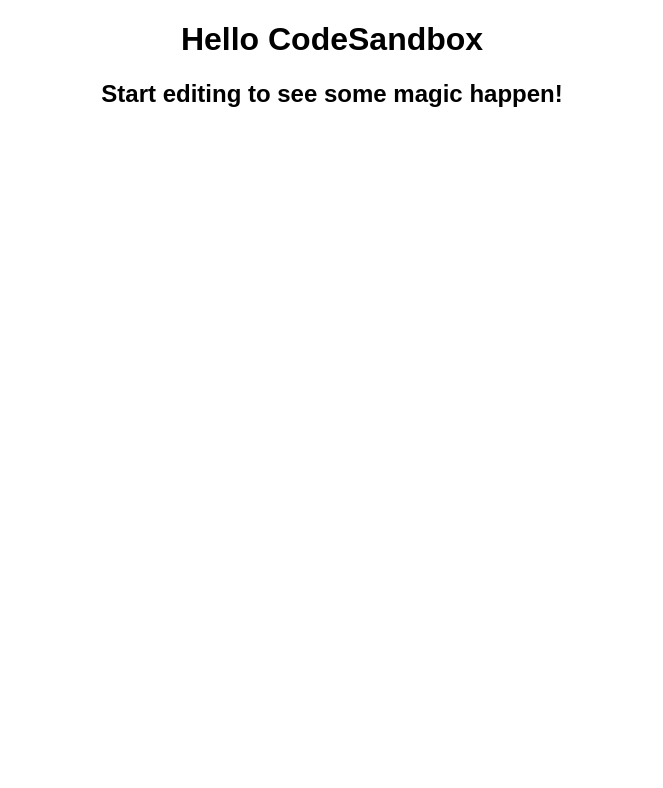
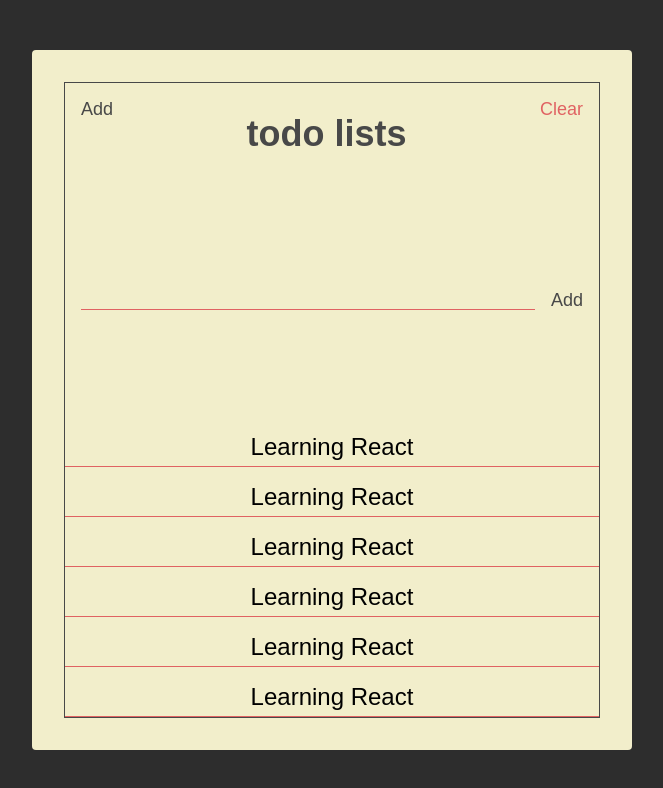
Before and after one commit to gilangp1/React-todolist, a React (Create React App) app: page / in a window 1280 px wide. Shown: the top 788 px of the page, without its empty margins (308-971 px from the left). Built offline with nearby package versions, Linux system fonts and the light colour scheme.

Commit message:
migrasi html css ke react

```diff
--- a/src/App.js
+++ b/src/App.js
@@ -3,9 +3,42 @@
 
 export default function App() {
   return (
-    <div className="App">
-      <h1>Hello CodeSandbox</h1>
-      <h2>Start editing to see some magic happen!</h2>
+    <div class="container">
+      <div class="frame">
+        <section class="header">
+          <button class="header-btn main-black-color">Add</button>
+          <h1 class="header-title">Todo Lists</h1>
+          <button class="header-btn main-red-color">Clear</button>
+        </section>
+
+        <section class="add">
+          <form class="add-form">
+            <input type="text" class="add-input" />
+            <button class="add-btn main-black-color">Add</button>
+          </form>
+        </section>
+
+        <section class="todos">
+          <div class="todo">
+            <span class="todo-text">Learning React</span>
+          </div>
+          <div class="todo">
+            <span class="todo-text">Learning React</span>
+          </div>
+          <div class="todo">
+            <span class="todo-text">Learning React</span>
+          </div>
+          <div class="todo">
+            <span class="todo-text">Learning React</span>
+          </div>
+          <div class="todo">
+            <span class="todo-text">Learning React</span>
+          </div>
+          <div class="todo">
+            <span class="todo-text">Learning React</span>
+          </div>
+        </section>
+      </div>
     </div>
   );
 }
--- a/src/styles.css
+++ b/src/styles.css
@@ -1,4 +1,157 @@
-.App {
-  font-family: sans-serif;
+* {
+  box-sizing: border-box;
+}
+
+:root {
+  --main-red-color: #e06262;
+  --main-black-color: #484848;
+}
+
+.main-red-color {
+  color: var(--main-red-color);
+}
+
+.main-black-color {
+  color: var(--main-black-color);
+}
+
+html {
+  font-size: 10px;
+}
+
+body {
+  display: flex;
+  justify-content: center;
+  align-items: center;
+  align-content: center;
+
+  background-color: #2d2d2d;
+  height: 100vh;
+}
+
+body,
+html {
+  margin: 0;
+  padding: 0;
+  font-family: -apple-system, BlinkMacSystemFont, "Segoe UI", Roboto, Oxygen,
+    Ubuntu, Cantarell, "Open Sans", "Helvetica Neue", sans-serif;
+}
+
+.container {
+  width: 600px;
+  height: 700px;
+  background-color: #f2eecb;
+  border-radius: 4px;
+  padding: 32px;
+}
+
+.frame {
+  border: 1px solid var(--main-black-color);
+  height: 100%;
+
+  display: flex;
+  flex-direction: column;
+  justify-content: space-between;
+}
+
+.header {
+  display: flex;
+  align-items: flex-start;
+}
+
+.header-title {
+  flex: 1;
   text-align: center;
+
+  color: var(--main-black-color);
+  font-size: 3.6rem;
+  font-family: "Homemade Apple", sans-serif;
+  text-transform: lowercase;
 }
+
+.header-btn {
+  font-size: 1.8rem;
+  font-family: "Bungee", sans-serif;
+
+  padding: 16px;
+
+  background: unset;
+  border: unset;
+  outline: unset;
+  cursor: pointer;
+}
+
+.header-btn.main-red-color:active {
+  text-shadow: 1px 1px 2px var(--main-red-color);
+}
+
+.header-btn.main-black-color:active {
+  text-shadow: 1px 1px 2px var(--main-black-color);
+}
+
+.add {
+  padding: 16px;
+}
+
+.add-form {
+  display: flex;
+  align-items: center;
+}
+
+.add-input {
+  background: unset;
+  border: unset;
+  padding: 0px 64px;
+
+  flex: 1;
+
+  border-bottom: 1px solid var(--main-red-color);
+  outline: unset;
+
+  font-family: "Homemade Apple", sans-serif;
+  font-size: 16px;
+  text-transform: lowercase;
+}
+
+.add-btn {
+  font-size: 1.8rem;
+  font-family: "Bungee", sans-serif;
+
+  color: var(--main-black-color);
+  background: unset;
+  border: unset;
+  outline: unset;
+
+  padding: 16px;
+  padding-right: unset;
+  cursor: pointer;
+}
+
+.add-btn.main-black-color:active {
+  text-shadow: 1px 1px 2px var(--main-black-color);
+}
+
+.todos {
+  display: flex;
+  flex-direction: column;
+}
+
+.todo {
+  position: relative;
+
+  flex: 1 0 auto;
+  text-align: center;
+
+  min-height: 34px;
+  margin: 16px 0 0;
+  font-size: 2.4rem;
+  font-family: "Homemade Apple", sans-serif;
+
+  border-bottom: 1px solid var(--main-red-color);
+}
+
+.todo-text {
+  position: absolute;
+  left: 50%;
+  transform: translate(-50%);
+}
```
